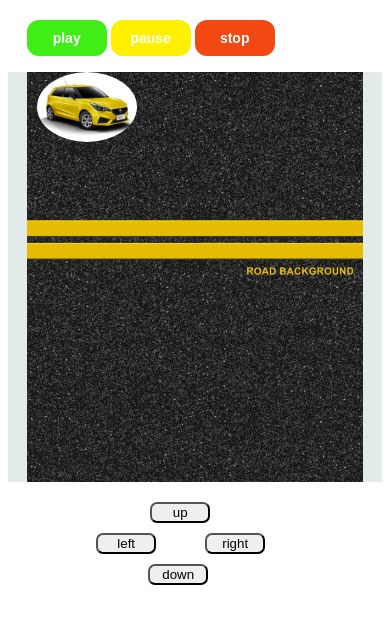
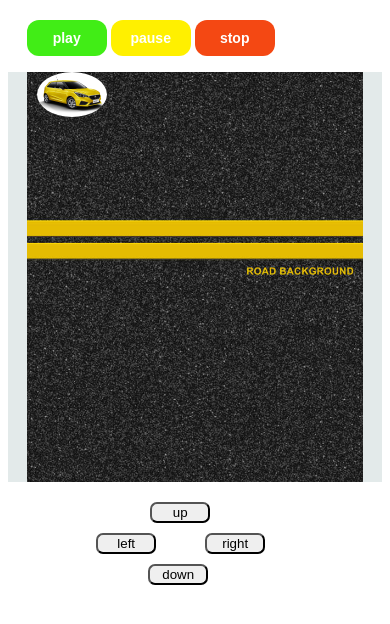
Before and after one commit to iurimach/Driving--in--a--storm123-, a plain HTML site: page index.html in a window 390 px wide. Drawn offline with Linux system fonts and the light colour scheme.

Commit message:
mobile version 2

```diff
--- a/style.css
+++ b/style.css
@@ -224,4 +224,14 @@
    .audiobt{
     margin-left: 5%;
    }
+   #element {
+    width: 70px;
+    height: 45px;
+    position: relative;
+    margin-left: 10px;
+    border-radius: 50%;
+    background-color: black;
+
+
   }
+  }
```
